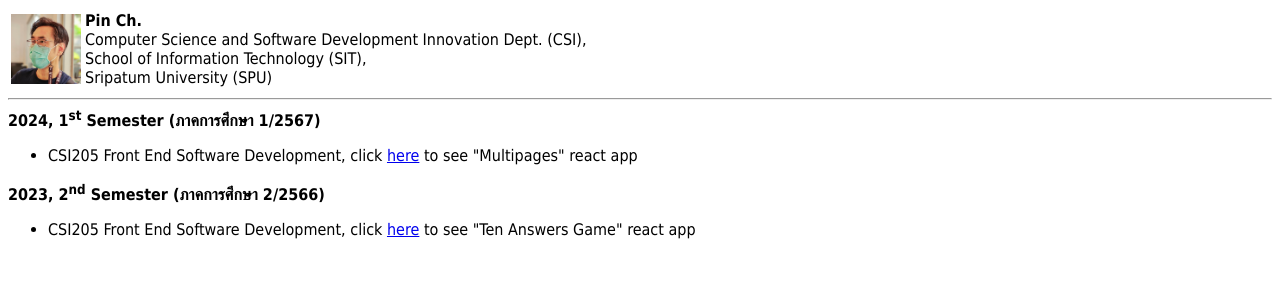
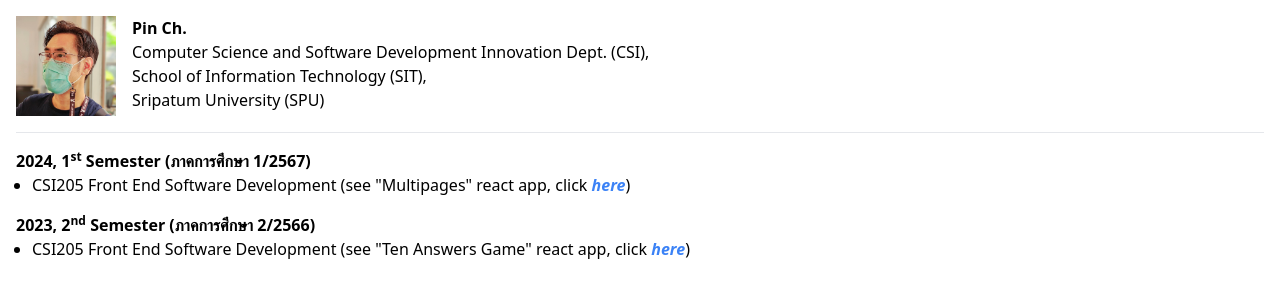
Before and after one commit to PinSpuMS/PinSpuMS.github.io, a plain HTML site: page index.html in a window 1280 px wide. Drawn offline with nearby package versions, Linux system fonts and the light colour scheme.

Commit message:
user tailwind cdn (may change in future)

```diff
--- a/index.html
+++ b/index.html
@@ -1,33 +1,31 @@
+<!DOCTYPE html>
 <html>
   <head>
+    <meta charset="UTF-8">
+    <meta name="viewport" content="width=device-width, initial-scale=1.0">
+
     <title>PinSpuMS</title>
     <link rel="icon" type="image/png" href="./images/iotic-color.png" />
-    <style>
-      body {font-family: Tahoma, Verdana, Segoe, sans-serif;}
-    </style>
+    <script src="https://cdn.tailwindcss.com"></script>
   </head>
-  <body>
-    <table>
-      <tr>
-        <td>
-          <img src='./images/pin.jpg' width='70px'><br>
-        </td>
-        <td>
-          <b>Pin Ch.</b><br>
-          Computer Science and Software Development Innovation Dept. (CSI),<br>
-          School of Information Technology (SIT),<br>
-          Sripatum University (SPU)
-        </td>
-      </tr>
-    </table>
-    <hr>
-    <b>2024, 1<sup>st</sup> Semester (ภาคการศึกษา 1/2567)</b>
-    <ul>
-      <li>CSI205 Front End Software Development, click <a href='https://pinspums.github.io/2567-01-csi205-multipages_'>here</a> to see "Multipages" react app</li>
+  <body class="p-4">
+    <div class="flex flex-row h-[100px] gap-4">
+      <img src='./images/pin.jpg'>
+      <p>
+        <b>Pin Ch.</b><br>
+        Computer Science and Software Development Innovation Dept. (CSI),<br>
+        School of Information Technology (SIT),<br>
+        Sripatum University (SPU)
+      </p>
+    </div>
+    <hr class="mt-4">
+    <p class="mt-4 font-bold">2024, 1<sup>st</sup> Semester (ภาคการศึกษา 1/2567)</></p>
+    <ul class="ml-4 list-disc">
+      <li>CSI205 Front End Software Development (see "Multipages" react app, click <a href='https://pinspums.github.io/2567-01-csi205-multipages_'><span class="text-blue-500 font-bold italic">here</span></a>)</li>
     </ul>
-    <b>2023, 2<sup>nd</sup> Semester (ภาคการศึกษา 2/2566)</b>
-    <ul>
-      <li>CSI205 Front End Software Development, click <a href='https://pinspums.github.io/2566-02-csi205-tenAnswers_'>here</a> to see "Ten Answers Game" react app</li>
+    <p class="mt-4 font-bold">2023, 2<sup>nd</sup> Semester (ภาคการศึกษา 2/2566)</p>
+    <ul class="ml-4 list-disc">
+      <li>CSI205 Front End Software Development (see "Ten Answers Game" react app, click <a href='https://pinspums.github.io/2566-02-csi205-tenAnswers_'><span class="text-blue-500 font-bold italic">here</span></a>)</li>
     </ul>
   </body>
 </html>
```
Also changed, not shown: index.css (added).
